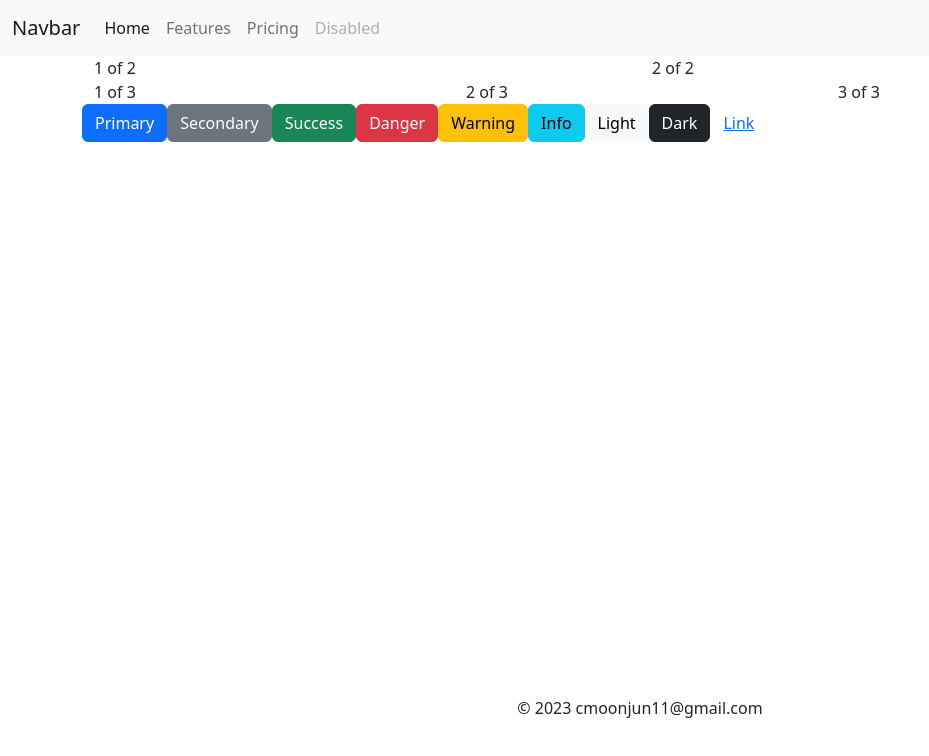
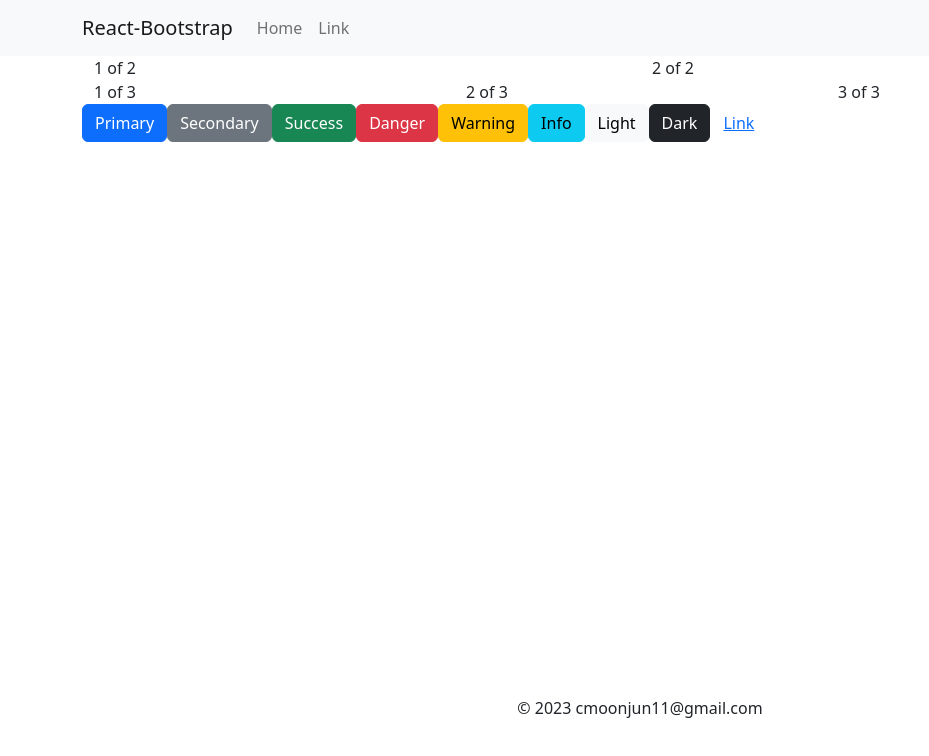
Before and after one commit to k0905shs/healing_story, a Next.js app in the folder frontend/: page / in a window 1280 px wide. Shown: the top 756 px of the page, without its empty margins (0-929 px from the left). Built offline with nearby package versions, Linux system fonts and the light colour scheme.

Commit message:
헤더 충돌 수정

```diff
--- a/frontend/src/Layout/Header.js
+++ b/frontend/src/Layout/Header.js
@@ -1,48 +1,19 @@
-import "bootstrap/dist/css/bootstrap.min.css";
-import "bootstrap/dist/js/bootstrap.bundle.min.js";
+import { Container, Nav, Navbar } from "react-bootstrap";
 
 const Header = () => {
   return (
-    <nav className="navbar navbar-expand-lg bg-light">
-      <div className="container-fluid">
-        <a className="navbar-brand" href="#">
-          Navbar
-        </a>
-        <button
-          className="navbar-toggler"
-          type="button"
-          data-bs-toggle="collapse"
-          data-bs-target="#navbarNav"
-          aria-controls="navbarNav"
-          aria-expanded="false"
-          aria-label="Toggle navigation"
-        >
-          <span className="navbar-toggler-icon"></span>
-        </button>
-        <div className="collapse navbar-collapse" id="navbarNav">
-          <ul className="navbar-nav">
-            <li className="nav-item">
-              <a className="nav-link active" aria-current="page" href="#">
-                Home
-              </a>
-            </li>
-            <li className="nav-item">
-              <a className="nav-link" href="#">
-                Features
-              </a>
-            </li>
-            <li className="nav-item">
-              <a className="nav-link" href="#">
-                Pricing
-              </a>
-            </li>
-            <li className="nav-item">
-              <a className="nav-link disabled">Disabled</a>
-            </li>
-          </ul>
-        </div>
-      </div>
-    </nav>
+    <Navbar bg="light" expand="lg">
+      <Container>
+        <Navbar.Brand href="#home">React-Bootstrap</Navbar.Brand>
+        <Navbar.Toggle aria-controls="basic-navbar-nav" />
+        <Navbar.Collapse id="basic-navbar-nav">
+          <Nav className="me-auto">
+            <Nav.Link href="#home">Home</Nav.Link>
+            <Nav.Link href="#link">Link</Nav.Link>
+          </Nav>
+        </Navbar.Collapse>
+      </Container>
+    </Navbar>
   );
 };
 
```
